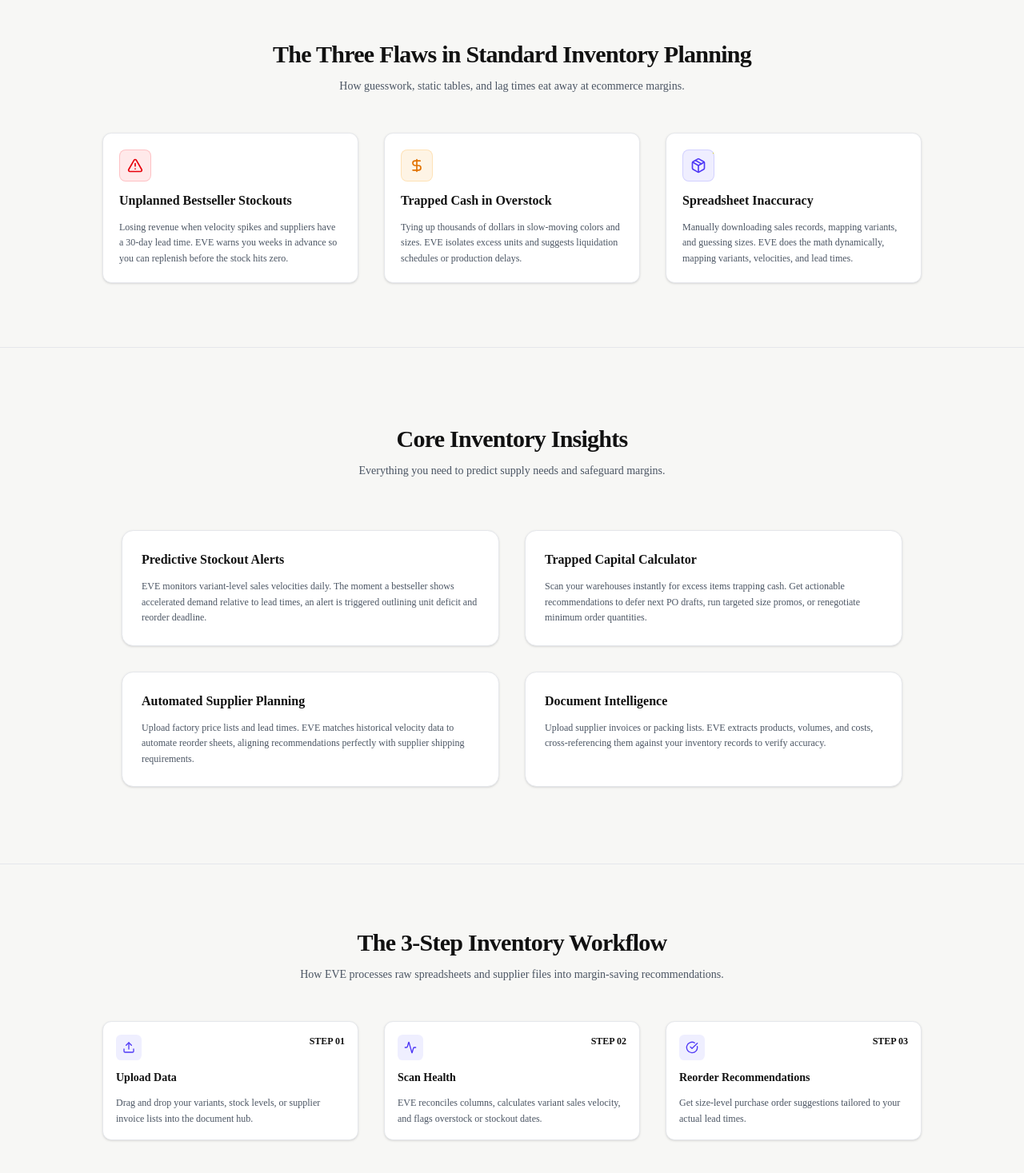
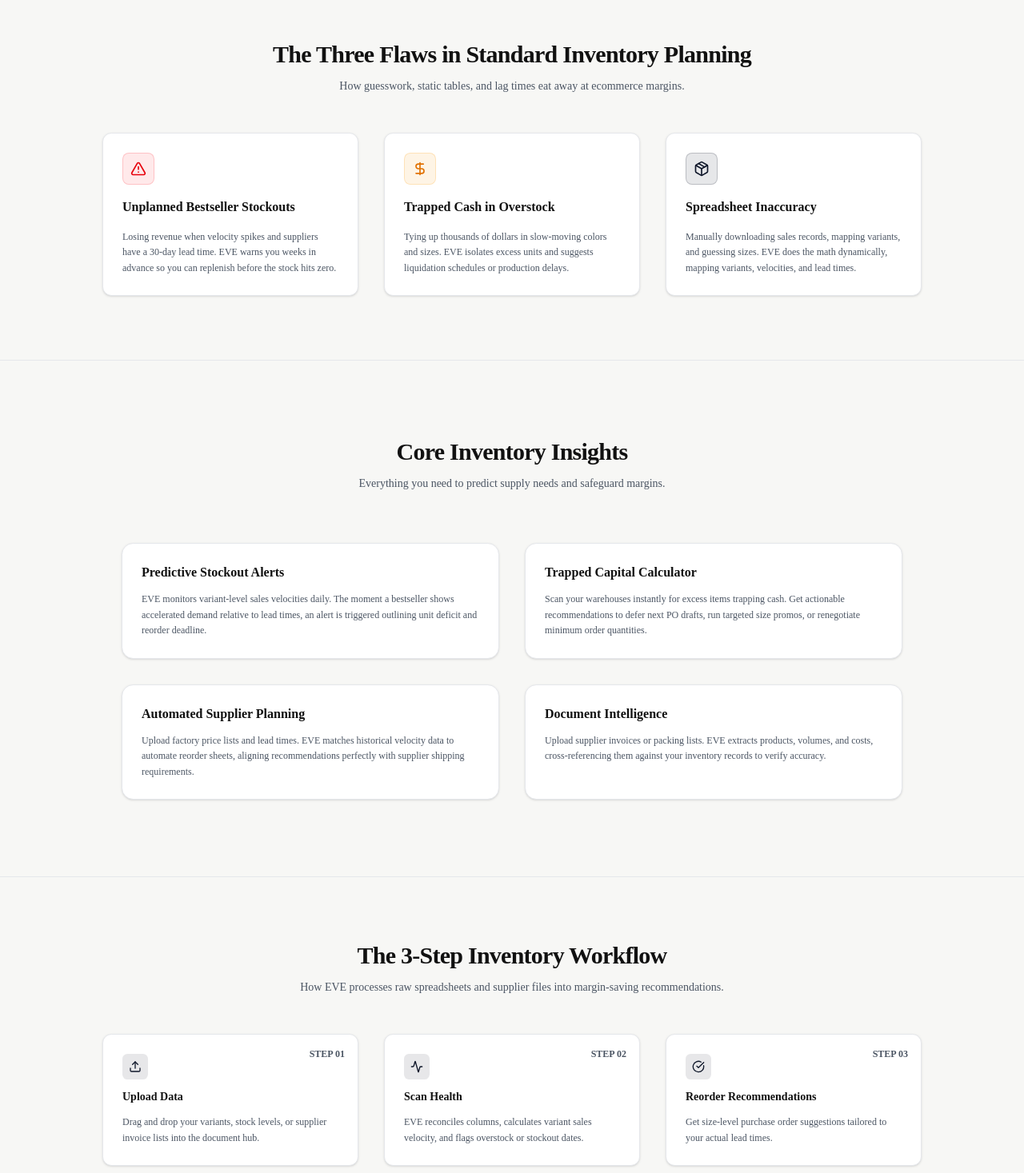
Before and after one commit to devottamkumar1310-cpu/Aethercorp-EVE, a Next.js app in the folder frontend/: page / in a window 1280 px wide. Shown: the part 1330-2797 px from the top of the page at 80% size. Built offline with nearby package versions, Linux system fonts and the light colour scheme.

Commit message:
Convert landing page to coherent light warm SaaS system with serif headlines and navy accents

```diff
--- a/frontend/src/app/page.tsx
+++ b/frontend/src/app/page.tsx
@@ -25,7 +25,7 @@
       {/* Navbar */}
       <header className="w-full bg-[#F7F7F5] dark:bg-zinc-950 border-b border-[#E5E7EB] dark:border-zinc-800 px-4 sm:px-6 py-4 flex items-center justify-between sticky top-0 z-50">
         <div className="flex items-center gap-2">
-          <div className="h-8 w-8 bg-indigo-600 rounded-md flex items-center justify-center text-white font-bold tracking-tighter shadow-sm shadow-indigo-600/30">
+          <div className="h-8 w-8 bg-[#0f172a] rounded-md flex items-center justify-center text-white font-bold tracking-tighter shadow-sm">
             EVE
           </div>
           <h1 className="text-lg sm:text-xl font-bold text-[#111111] dark:text-white tracking-tight">
@@ -35,16 +35,15 @@
 
         {/* Desktop Navbar Links */}
         <div className="hidden md:flex items-center gap-6">
-          <Link href="/pricing" className="text-sm font-semibold text-[#4B5563] dark:text-zinc-300 hover:text-indigo-650 dark:hover:text-indigo-400 transition-colors">
+          <Link href="/pricing" className="text-sm font-semibold text-[#4B5563] dark:text-zinc-300 hover:text-[#0f172a] dark:hover:text-white transition-colors">
             Pricing
           </Link>
-          <Link href="/login" className="text-sm font-semibold text-[#4B5563] dark:text-zinc-300 hover:text-indigo-650 dark:hover:text-indigo-400 transition-colors">
+          <Link href="/login" className="text-sm font-semibold text-[#4B5563] dark:text-zinc-300 hover:text-[#0f172a] dark:hover:text-white transition-colors">
             Sign In
           </Link>
           <Link
             href="/signup"
-            className="text-sm font-semibold bg-indigo-600 px-4 py-2 rounded-lg hover:bg-indigo-700 transition-all shadow-md shadow-indigo-600/20 hover:-translate-y-0.5"
-            style={{ color: '#ffffff' }}
+            className="text-sm font-semibold bg-[#0f172a] hover:bg-[#1e293b] px-4 py-2 rounded-lg transition-all shadow-md hover:-translate-y-0.5 text-white"
           >
             Get Started
           </Link>
@@ -53,7 +52,7 @@
         {/* Mobile Hamburger Button */}
         <button
           onClick={() => setMobileMenuOpen(!mobileMenuOpen)}
-          className="md:hidden p-2 text-[#4B5563] dark:text-zinc-300 hover:text-indigo-600 dark:hover:text-indigo-400 focus:outline-none"
+          className="md:hidden p-2 text-[#4B5563] dark:text-zinc-300 hover:text-[#0f172a] focus:outline-none"
           aria-label="Toggle mobile menu"
         >
           {mobileMenuOpen ? <X size={24} /> : <Menu size={24} />}
@@ -65,21 +64,21 @@
             <Link
               href="/pricing"
               onClick={() => setMobileMenuOpen(false)}
-              className="text-base font-semibold text-[#4B5563] dark:text-zinc-300 hover:text-indigo-600 dark:hover:text-indigo-400 transition-colors py-1"
+              className="text-base font-semibold text-[#4B5563] dark:text-zinc-300 hover:text-[#0f172a] transition-colors py-1"
             >
               Pricing
             </Link>
             <Link
               href="/login"
               onClick={() => setMobileMenuOpen(false)}
-              className="text-base font-semibold text-[#4B5563] dark:text-zinc-300 hover:text-indigo-600 dark:hover:text-indigo-400 transition-colors py-1"
+              className="text-base font-semibold text-[#4B5563] dark:text-zinc-300 hover:text-[#0f172a] transition-colors py-1"
             >
               Sign In
             </Link>
             <Link
               href="/signup"
               onClick={() => setMobileMenuOpen(false)}
-              className="w-full text-center text-sm font-semibold bg-indigo-600 py-3 rounded-lg hover:bg-indigo-700 transition-all shadow-md shadow-indigo-600/20 text-white"
+              className="w-full text-center text-sm font-semibold bg-[#0f172a] py-3 rounded-lg hover:bg-[#1e293b] transition-all shadow-md text-white"
             >
               Get Started
             </Link>
@@ -90,11 +89,11 @@
       {/* Hero Section */}
       <section className="relative overflow-hidden pt-16 pb-12 sm:pt-20 sm:pb-16 flex flex-col items-center justify-center text-center px-4 sm:px-6">
         <div className="max-w-4xl space-y-6 sm:space-y-8 relative z-10">
-          <div className="inline-flex items-center rounded-full border border-[#E5E7EB] dark:border-zinc-800 bg-white dark:bg-zinc-900 px-3 py-1 text-xs sm:text-sm text-[#4B5563] dark:text-zinc-300 shadow-sm">
-            <Sparkles className="mr-2 h-4 w-4 text-indigo-500" />
+          <div className="inline-flex items-center rounded-full border border-[#E5E7EB] dark:border-zinc-800 bg-white dark:bg-zinc-900 px-3.5 py-1 text-xs sm:text-sm text-[#4B5563] dark:text-zinc-300 shadow-sm font-medium">
+            <Sparkles className="mr-2 h-4 w-4 text-[#0f172a] dark:text-indigo-400" />
             Inventory Forecasting & Planning Built for Ecommerce Founders, D2C & Apparel Brands
           </div>
-          <h1 className="text-4xl sm:text-5xl md:text-7xl font-extrabold tracking-tight text-[#111111] dark:text-white leading-tight opacity-1">
+          <h1 className="text-4xl sm:text-5xl md:text-7xl font-serif font-bold tracking-tight text-[#111111] dark:text-white leading-tight opacity-1">
             Stop Guessing. <br />
             <span className="text-[#111111] dark:text-white opacity-1">Start Forecasting.</span>
           </h1>
@@ -104,14 +103,14 @@
           <div className="flex flex-col sm:flex-row items-center justify-center gap-4 pt-4 w-full max-w-md mx-auto sm:max-w-none">
             <Link
               href="/signup"
-              className="w-full sm:w-auto inline-flex items-center justify-center px-8 py-3.5 text-base font-medium text-white bg-indigo-600 border border-transparent rounded-lg hover:bg-indigo-700 transition-all shadow-md shadow-indigo-600/20 hover:-translate-y-0.5"
+              className="w-full sm:w-auto inline-flex items-center justify-center px-8 py-3.5 text-base font-semibold text-white bg-[#0f172a] hover:bg-[#1e293b] border border-transparent rounded-lg transition-all shadow-md hover:-translate-y-0.5"
             >
               Analyze My Inventory
               <ArrowRight className="ml-2 h-4 w-4" />
             </Link>
             <Link
               href="/demo"
-              className="w-full sm:w-auto inline-flex items-center justify-center px-8 py-3.5 text-base font-medium text-[#4B5563] dark:text-zinc-300 bg-white dark:bg-zinc-900 border border-[#E5E7EB] dark:border-zinc-700 rounded-lg hover:bg-slate-50 dark:hover:bg-zinc-800 transition-all hover:-translate-y-0.5"
+              className="w-full sm:w-auto inline-flex items-center justify-center px-8 py-3.5 text-base font-medium text-[#4B5563] dark:text-zinc-300 bg-white dark:bg-zinc-900 border border-[#E5E7EB] dark:border-zinc-700 rounded-lg hover:bg-slate-50 dark:hover:bg-zinc-805 transition-all hover:-translate-y-0.5"
             >
               View Example Insights
             </Link>
@@ -127,7 +126,7 @@
               <span className="w-3 h-3 rounded-full bg-red-500" />
               <span className="w-3 h-3 rounded-full bg-yellow-500" />
               <span className="w-3 h-3 rounded-full bg-green-500" />
-              <span className="text-xs text-[#6B7280] dark:text-zinc-550 font-mono ml-2">EVE Dashboard Workspace</span>
+              <span className="text-xs text-[#6B7280] dark:text-zinc-500 font-mono ml-2">EVE Dashboard Workspace</span>
             </div>
             <span className="text-xs font-bold text-indigo-600 dark:text-indigo-400 flex items-center gap-1 uppercase tracking-wider">
               <Activity size={12} className="animate-pulse" /> Live Analysis
@@ -155,14 +154,14 @@
                 <AlertTriangle size={16} className="mt-0.5 flex-shrink-0" />
                 <div className="space-y-0.5">
                   <h4 className="text-xs font-bold text-amber-800 dark:text-amber-300">2 SKU Bestsellers at Risk</h4>
-                  <p className="text-[10px] text-amber-750 dark:text-amber-400/80">Classic Cotton Tee (Black/M, L) will run out in 5 days.</p>
+                  <p className="text-[10px] text-[#4B5563] dark:text-[#a1a1aa] font-medium">Classic Cotton Tee (Black/M, L) will run out in 5 days.</p>
                 </div>
               </div>
               <div className="flex items-start gap-2.5 text-indigo-700 bg-indigo-50 dark:bg-indigo-950/20 p-3 rounded-lg border border-indigo-250 dark:border-indigo-900/40">
                 <ShieldCheck size={16} className="mt-0.5 flex-shrink-0" />
                 <div className="space-y-0.5">
                   <h4 className="text-xs font-bold text-indigo-800 dark:text-indigo-300">Trapped Capital Recovered</h4>
-                  <p className="text-[10px] text-indigo-750 dark:text-indigo-400/80">$14,200 in excess Cargo Jogger stock flagged for promo.</p>
+                  <p className="text-[10px] text-[#4B5563] dark:text-[#a1a1aa] font-medium">$14,200 in excess Cargo Jogger stock flagged for promo.</p>
                 </div>
               </div>
             </div>
@@ -196,7 +195,7 @@
             <div className="overflow-x-auto">
               <table className="w-full text-left text-xs min-w-[500px]">
                 <thead>
-                  <tr className="border-b border-[#E5E7EB] dark:border-zinc-800 text-[#4B5563] dark:text-zinc-450 font-medium bg-slate-50/10">
+                  <tr className="border-b border-[#E5E7EB] dark:border-zinc-800 text-[#4B5563] dark:text-zinc-400 font-medium">
                     <th className="px-5 py-3">Product SKU</th>
                     <th className="px-5 py-3 text-right">Current Stock</th>
                     <th className="px-5 py-3 text-right">Sales Velocity</th>
@@ -237,7 +236,7 @@
           </div>
 
           <div className="grid md:grid-cols-3 gap-8">
-            <div className="space-y-3 p-2 bg-white dark:bg-zinc-900 border border-[#E5E7EB] dark:border-zinc-800 rounded-xl shadow-sm p-5">
+            <div className="bg-white dark:bg-zinc-900 border border-[#E5E7EB] dark:border-zinc-800 rounded-xl shadow-sm p-6 space-y-4">
               <div className="h-10 w-10 bg-red-500/10 border border-red-500/20 text-red-600 rounded-lg flex items-center justify-center">
                 <AlertTriangle size={20} />
               </div>
@@ -247,7 +246,7 @@
               </p>
             </div>
 
-            <div className="space-y-3 p-2 bg-white dark:bg-zinc-900 border border-[#E5E7EB] dark:border-zinc-800 rounded-xl shadow-sm p-5">
+            <div className="bg-white dark:bg-zinc-900 border border-[#E5E7EB] dark:border-zinc-800 rounded-xl shadow-sm p-6 space-y-4">
               <div className="h-10 w-10 bg-amber-500/10 border border-amber-500/20 text-amber-600 rounded-lg flex items-center justify-center">
                 <DollarSign size={20} />
               </div>
@@ -257,8 +256,8 @@
               </p>
             </div>
 
-            <div className="space-y-3 p-2 bg-white dark:bg-zinc-900 border border-[#E5E7EB] dark:border-zinc-800 rounded-xl shadow-sm p-5">
-              <div className="h-10 w-10 bg-indigo-500/10 border border-indigo-500/20 text-indigo-600 rounded-lg flex items-center justify-center">
+            <div className="bg-white dark:bg-zinc-900 border border-[#E5E7EB] dark:border-zinc-800 rounded-xl shadow-sm p-6 space-y-4">
+              <div className="h-10 w-10 bg-[#0f172a]/10 border border-[#0f172a]/20 text-[#0f172a] rounded-lg flex items-center justify-center">
                 <Package size={20} />
               </div>
               <h3 className="text-base font-bold text-[#111111] dark:text-white">Spreadsheet Inaccuracy</h3>
@@ -322,9 +321,9 @@
 
           <div className="grid md:grid-cols-3 gap-8 relative">
             {/* Step 1 */}
-            <div className="space-y-3 p-4 bg-white dark:bg-zinc-900 border border-[#E5E7EB] dark:border-zinc-800 rounded-xl relative shadow-sm">
-              <span className="absolute top-4 right-4 text-xs font-mono text-indigo-650 dark:text-indigo-400 font-bold">STEP 01</span>
-              <div className="h-8 w-8 bg-indigo-500/10 text-indigo-600 rounded-md flex items-center justify-center">
+            <div className="space-y-3 bg-white dark:bg-zinc-900 border border-[#E5E7EB] dark:border-zinc-800 rounded-xl relative shadow-sm p-6">
+              <span className="absolute top-4 right-4 text-xs font-mono text-[#0f172a] dark:text-indigo-400 font-bold">STEP 01</span>
+              <div className="h-8 w-8 bg-[#0f172a]/10 text-[#0f172a] rounded-md flex items-center justify-center">
                 <Upload size={16} />
               </div>
               <h3 className="text-sm font-bold text-[#111111] dark:text-white">Upload Data</h3>
@@ -334,9 +333,9 @@
             </div>
 
             {/* Step 2 */}
-            <div className="space-y-3 p-4 bg-white dark:bg-zinc-900 border border-[#E5E7EB] dark:border-zinc-800 rounded-xl relative shadow-sm">
-              <span className="absolute top-4 right-4 text-xs font-mono text-indigo-650 dark:text-indigo-400 font-bold">STEP 02</span>
-              <div className="h-8 w-8 bg-indigo-500/10 text-indigo-600 rounded-md flex items-center justify-center">
+            <div className="space-y-3 bg-white dark:bg-zinc-900 border border-[#E5E7EB] dark:border-zinc-800 rounded-xl relative shadow-sm p-6">
+              <span className="absolute top-4 right-4 text-xs font-mono text-[#0f172a] dark:text-indigo-400 font-bold">STEP 02</span>
+              <div className="h-8 w-8 bg-[#0f172a]/10 text-[#0f172a] rounded-md flex items-center justify-center">
                 <Activity size={16} />
               </div>
               <h3 className="text-sm font-bold text-[#111111] dark:text-white">Scan Health</h3>
@@ -346,9 +345,9 @@
             </div>
 
             {/* Step 3 */}
-            <div className="space-y-3 p-4 bg-white dark:bg-zinc-900 border border-[#E5E7EB] dark:border-zinc-800 rounded-xl relative shadow-sm">
-              <span className="absolute top-4 right-4 text-xs font-mono text-indigo-650 dark:text-indigo-400 font-bold">STEP 03</span>
-              <div className="h-8 w-8 bg-indigo-500/10 text-indigo-600 rounded-md flex items-center justify-center">
+            <div className="space-y-3 bg-white dark:bg-zinc-900 border border-[#E5E7EB] dark:border-zinc-800 rounded-xl relative shadow-sm p-6">
+              <span className="absolute top-4 right-4 text-xs font-mono text-[#0f172a] dark:text-indigo-400 font-bold">STEP 03</span>
+              <div className="h-8 w-8 bg-[#0f172a]/10 text-[#0f172a] rounded-md flex items-center justify-center">
                 <CheckCircle size={16} />
               </div>
               <h3 className="text-sm font-bold text-[#111111] dark:text-white">Reorder Recommendations</h3>
@@ -371,14 +370,14 @@
         <div className="flex flex-col sm:flex-row items-center justify-center gap-4 pt-4 w-full max-w-md mx-auto sm:max-w-none">
           <Link
             href="/signup"
-            className="w-full sm:w-auto inline-flex items-center justify-center px-8 py-4 text-base font-bold text-white bg-indigo-600 border border-transparent rounded-lg hover:bg-indigo-700 transition-all shadow-md shadow-indigo-600/20 hover:-translate-y-0.5 group"
+            className="w-full sm:w-auto inline-flex items-center justify-center px-8 py-4 text-base font-bold text-white bg-[#0f172a] hover:bg-[#1e293b] border border-transparent rounded-lg transition-all shadow-md hover:-translate-y-0.5 group"
           >
             Get Started
             <ArrowRight className="ml-2 h-5 w-5" />
           </Link>
           <Link
             href="/demo"
-            className="w-full sm:w-auto inline-flex items-center justify-center px-8 py-4 text-base font-medium text-[#4B5563] dark:text-zinc-300 bg-white dark:bg-zinc-900 border border-[#E5E7EB] dark:border-zinc-700 rounded-lg hover:bg-slate-50 dark:hover:bg-zinc-800/80 transition-all hover:-translate-y-0.5"
+            className="w-full sm:w-auto inline-flex items-center justify-center px-8 py-4 text-base font-medium text-[#4B5563] dark:text-zinc-300 bg-white dark:bg-zinc-900 border border-[#E5E7EB] dark:border-zinc-700 rounded-lg hover:bg-slate-50 dark:hover:bg-zinc-800 transition-all hover:-translate-y-0.5"
           >
             View Example Insights
           </Link>
```
